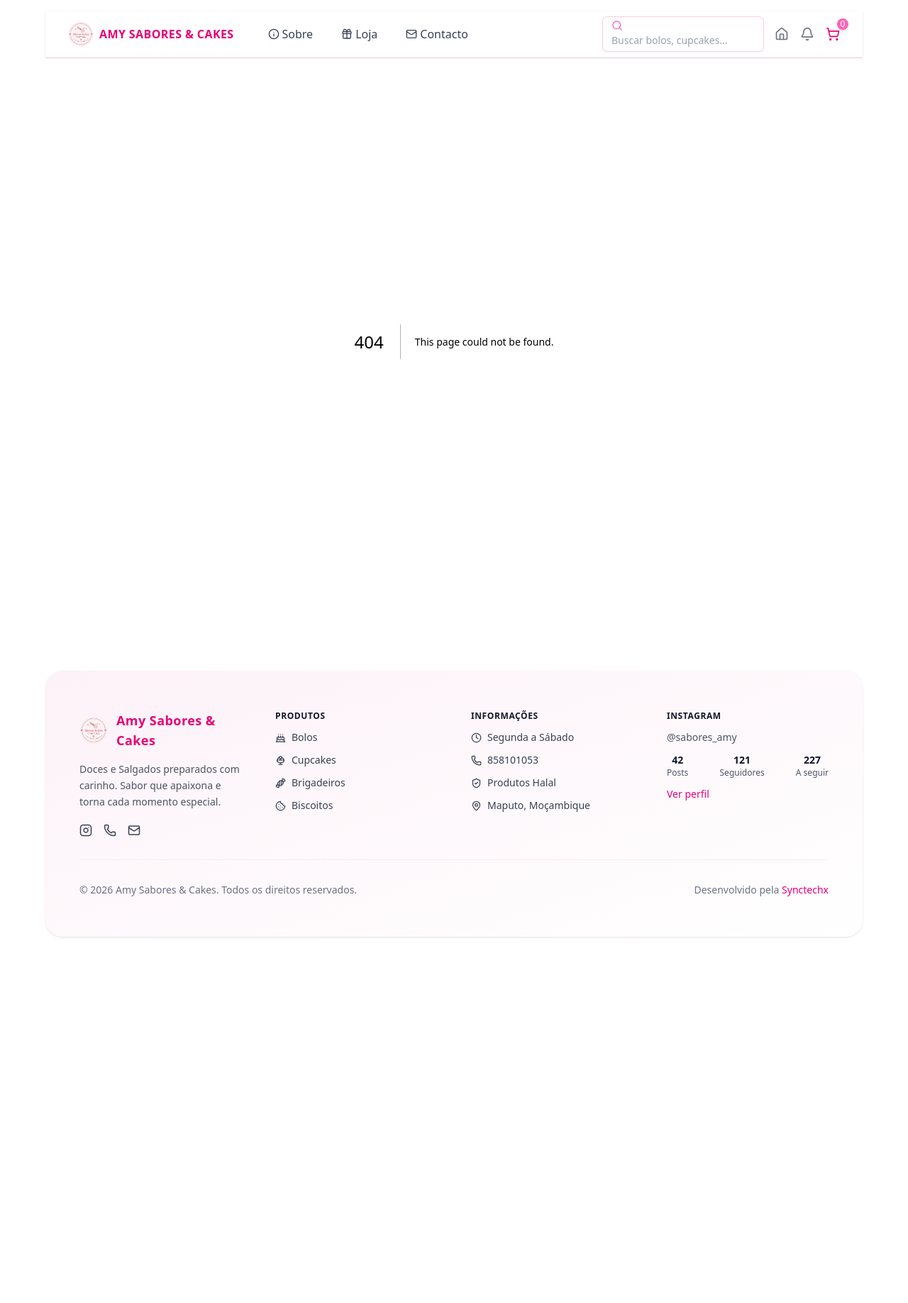
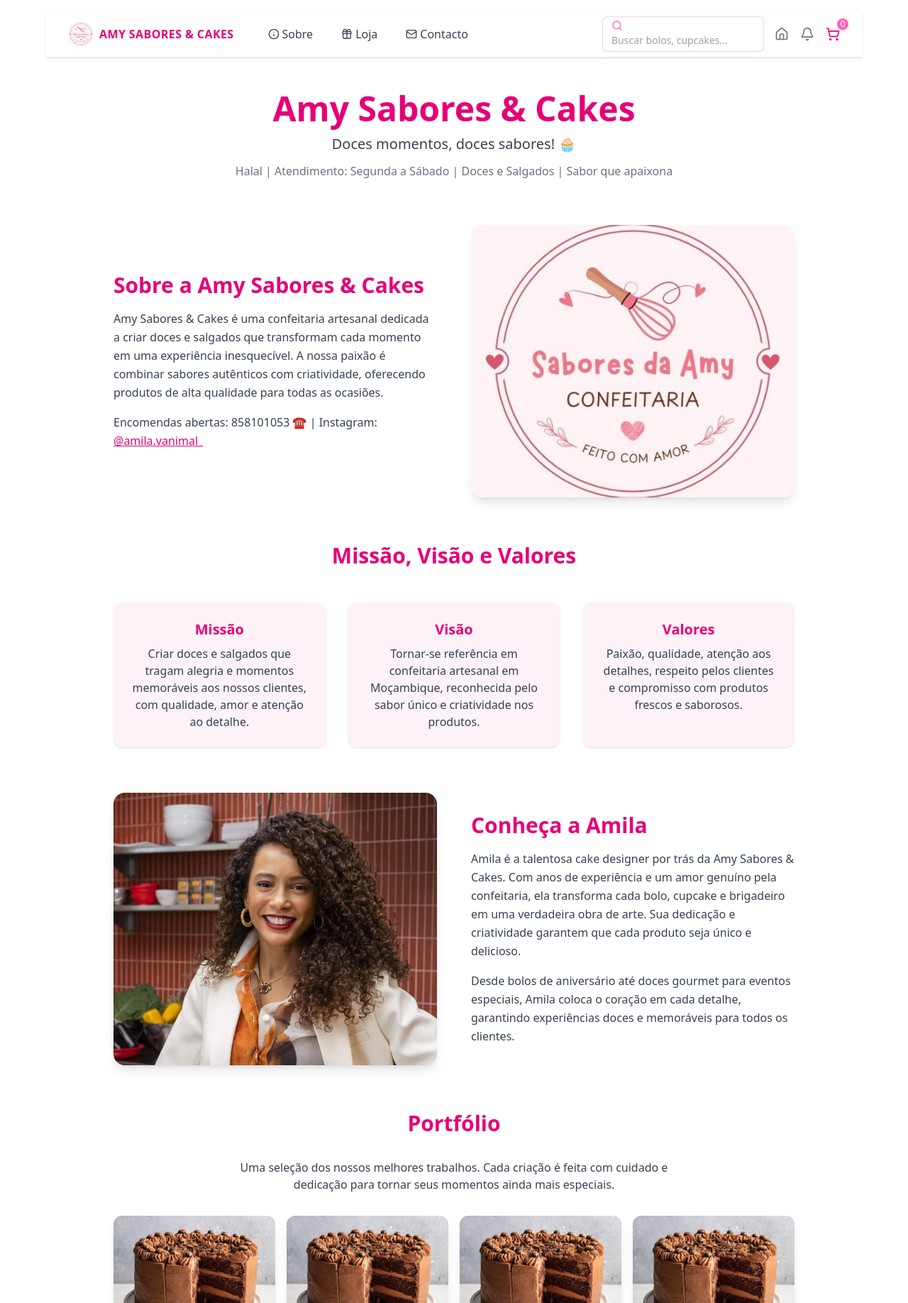
Before and after one commit to NiltonNovele/amysabores, a Next.js app: page /about in a window 1280 px wide. Before the commit this address had no page. Shown: the top 1836 px of the page at 71% size. Before the commit the page ends 1336 px from the top, so only its background shows below. Built offline with nearby package versions, Linux system fonts and the light colour scheme.

Commit message:
enhanced

```diff
--- /dev/null
+++ b/src/app/about/page.tsx
@@ -0,0 +1,115 @@
+"use client";
+
+import Image from "next/image";
+
+const portfolioImages = [
+  "/cake.jpg",
+  "/cake.jpg",
+  "/cake.jpg",
+  "/cake.jpg",
+  "/cake.jpg",
+  "/cake.jpg",
+  "/cake.jpg",
+  "/cake.jpg",
+];
+
+export default function AboutPage() {
+  return (
+    <div className="space-y-16 px-4 md:px-12 lg:px-24 py-12 max-w-7xl mx-auto">
+      {/* HEADER */}
+      <header className="text-center space-y-3">
+        <h1 className="text-4xl md:text-5xl font-bold text-pink-600">
+          Amy Sabores & Cakes
+        </h1>
+        <p className="text-gray-700 text-lg md:text-xl">
+          Doces momentos, doces sabores! 🧁
+        </p>
+        <p className="text-gray-500">
+          Halal | Atendimento: Segunda a Sábado | Doces e Salgados | Sabor que apaixona
+        </p>
+      </header>
+
+      {/* SOBRE NÓS */}
+      <section className="grid md:grid-cols-2 gap-12 items-center">
+        <div className="space-y-4">
+          <h2 className="text-3xl font-semibold text-pink-600">Sobre a Amy Sabores & Cakes</h2>
+          <p className="text-gray-700 leading-relaxed">
+            Amy Sabores & Cakes é uma confeitaria artesanal dedicada a criar doces e salgados que transformam cada momento em uma experiência inesquecível. A nossa paixão é combinar sabores autênticos com criatividade, oferecendo produtos de alta qualidade para todas as ocasiões.
+          </p>
+          <p className="text-gray-700 leading-relaxed">
+            Encomendas abertas: 858101053 ☎️ | Instagram: <a href="https://www.instagram.com/amila.vanimal_" className="text-pink-600 underline">@amila.vanimal_</a>
+          </p>
+        </div>
+        <div className="relative w-full h-80 md:h-96 rounded-2xl overflow-hidden shadow-lg">
+          <Image
+            src="/logo-b.jpg"
+            alt="Amy Sabores & Cakes Loja"
+            fill
+            className="object-cover"
+          />
+        </div>
+      </section>
+
+      {/* MISSÃO, VISÃO, VALORES */}
+      <section className="space-y-12 text-center">
+        <h2 className="text-3xl font-semibold text-pink-600">Missão, Visão e Valores</h2>
+        <div className="grid md:grid-cols-3 gap-8">
+          <div className="bg-pink-50 p-6 rounded-xl shadow hover:shadow-lg transition">
+            <h3 className="font-bold text-xl text-pink-600 mb-2">Missão</h3>
+            <p className="text-gray-700">
+              Criar doces e salgados que tragam alegria e momentos memoráveis aos nossos clientes, com qualidade, amor e atenção ao detalhe.
+            </p>
+          </div>
+          <div className="bg-pink-50 p-6 rounded-xl shadow hover:shadow-lg transition">
+            <h3 className="font-bold text-xl text-pink-600 mb-2">Visão</h3>
+            <p className="text-gray-700">
+              Tornar-se referência em confeitaria artesanal em Moçambique, reconhecida pelo sabor único e criatividade nos produtos.
+            </p>
+          </div>
+          <div className="bg-pink-50 p-6 rounded-xl shadow hover:shadow-lg transition">
+            <h3 className="font-bold text-xl text-pink-600 mb-2">Valores</h3>
+            <p className="text-gray-700">
+              Paixão, qualidade, atenção aos detalhes, respeito pelos clientes e compromisso com produtos frescos e saborosos.
+            </p>
+          </div>
+        </div>
+      </section>
+
+      {/* MEET AMILA */}
+      <section className="grid md:grid-cols-2 gap-12 items-center">
+        <div className="relative w-full h-80 md:h-96 rounded-2xl overflow-hidden shadow-lg">
+          <Image
+            src="/ceo.webp"
+            alt="Amila - Baker"
+            fill
+            className="object-cover"
+          />
+        </div>
+        <div className="space-y-4">
+          <h2 className="text-3xl font-semibold text-pink-600">Conheça a Amila</h2>
+          <p className="text-gray-700 leading-relaxed">
+            Amila é a talentosa cake designer por trás da Amy Sabores & Cakes. Com anos de experiência e um amor genuíno pela confeitaria, ela transforma cada bolo, cupcake e brigadeiro em uma verdadeira obra de arte. Sua dedicação e criatividade garantem que cada produto seja único e delicioso.
+          </p>
+          <p className="text-gray-700 leading-relaxed">
+            Desde bolos de aniversário até doces gourmet para eventos especiais, Amila coloca o coração em cada detalhe, garantindo experiências doces e memoráveis para todos os clientes.
+          </p>
+        </div>
+      </section>
+
+      {/* PORTFÓLIO / GALERIA */}
+      <section className="space-y-8">
+        <h2 className="text-3xl font-semibold text-pink-600 text-center">Portfólio</h2>
+        <p className="text-gray-700 text-center max-w-2xl mx-auto">
+          Uma seleção dos nossos melhores trabalhos. Cada criação é feita com cuidado e dedicação para tornar seus momentos ainda mais especiais.
+        </p>
+        <div className="grid grid-cols-2 sm:grid-cols-3 md:grid-cols-4 gap-4">
+          {portfolioImages.map((img, idx) => (
+            <div key={idx} className="relative w-full h-48 rounded-xl overflow-hidden shadow-lg hover:scale-105 transition">
+              <Image src={img} alt={`Portfólio ${idx + 1}`} fill className="object-cover" />
+            </div>
+          ))}
+        </div>
+      </section>
+    </div>
+  );
+}
--- a/src/components/Navbar.tsx
+++ b/src/components/Navbar.tsx
@@ -12,7 +12,7 @@ const Navbar = () => {
   const toggleMobileMenu = () => setMobileMenuOpen((prev) => !prev);
 
   const menuItems = [
-    { name: "Sobre", href: "/sobre", icon: <Info className="w-4 h-4" /> },
+    { name: "Sobre", href: "/about", icon: <Info className="w-4 h-4" /> },
     { name: "Loja", href: "/products", icon: <Gift className="w-4 h-4" /> },
     { name: "Contacto", href: "/contact", icon: <Mail className="w-4 h-4" /> },
   ];
--- a/src/components/ProductList.tsx
+++ b/src/components/ProductList.tsx
@@ -25,7 +25,7 @@ const products: ProductsType = [
     price: 7680,
     sizes: ["Pequeno", "Médio", "Grande"],
     colors: ["#7B3F00", "#5A2D0C"],
-    images: { "#7B3F00": "/products/1g.png", "#5A2D0C": "/products/1p.png" },
+    images: { "#7B3F00": "/cake.jpg", "#5A2D0C": "/cake.jpg" },
   },
   {
     id: 2,
@@ -36,7 +36,7 @@ const products: ProductsType = [
     price: 1600,
     sizes: ["Unidade", "Dúzia"],
     colors: ["#F3E5AB", "#FFF2CC"],
-    images: { "#F3E5AB": "/products/2g.png", "#FFF2CC": "/products/2gr.png" },
+    images: { "#F3E5AB": "/cake.jpg", "#FFF2CC": "/cake.jpg" },
   },
   {
     id: 3,
@@ -47,7 +47,7 @@ const products: ProductsType = [
     price: 350,
     sizes: ["Pequeno", "Médio", "Grande"],
     colors: ["#3E1F0D", "#5C2A0E"],
-    images: { "#3E1F0D": "/products/3gr.png", "#5C2A0E": "/products/3b.png" },
+    images: { "#3E1F0D": "/cake.jpg", "#5C2A0E": "/cake.jpg" },
   },
   {
     id: 4,
@@ -58,7 +58,7 @@ const products: ProductsType = [
     price: 510,
     sizes: ["Pequeno", "Médio", "Grande"],
     colors: ["#F4D6A0", "#E2B07F"],
-    images: { "#F4D6A0": "/products/4w.png", "#E2B07F": "/products/4p.png" },
+    images: { "#F4D6A0": "/cake.jpg", "#E2B07F": "/cake.jpg" },
   },
   {
     id: 5,
@@ -69,7 +69,7 @@ const products: ProductsType = [
     price: 9600,
     sizes: ["Médio", "Grande"],
     colors: ["#C11B17", "#A1120B"],
-    images: { "#C11B17": "/products/5r.png", "#A1120B": "/products/5o.png" },
+    images: { "#C11B17": "/cake.jpg", "#A1120B": "/cake.jpg" },
   },
   {
     id: 6,
@@ -80,7 +80,7 @@ const products: ProductsType = [
     price: 1150,
     sizes: ["Unidade", "Dúzia"],
     colors: ["#F9E79F", "#D6AEDD"],
-    images: { "#F9E79F": "/products/6g.png", "#D6AEDD": "/products/6w.png" },
+    images: { "#F9E79F": "/cake.jpg", "#D6AEDD": "/cake.jpg" },
   },
   {
     id: 7,
@@ -91,7 +91,7 @@ const products: ProductsType = [
     price: 1920,
     sizes: ["Unidade", "Dúzia"],
     colors: ["#F28DA3", "#E75480"],
-    images: { "#F28DA3": "/products/7g.png", "#E75480": "/products/7p.png" },
+    images: { "#F28DA3": "/cake.jpg", "#E75480": "/cake.jpg" },
   },
   {
     id: 8,
@@ -102,7 +102,7 @@ const products: ProductsType = [
     price: 3840,
     sizes: ["Caixa 6", "Caixa 12"],
     colors: ["#7D3C98", "#1F618D"],
-    images: { "#7D3C98": "/products/8b.png", "#1F618D": "/products/8gr.png" },
+    images: { "#7D3C98": "/cake.jpg", "#1F618D": "/cake.jpg" },
   },
 ];
 
--- a/src/components/ShippingForm.tsx
+++ b/src/components/ShippingForm.tsx
@@ -40,7 +40,7 @@ const ShippingForm = ({
           className="border-b border-pink-200 py-2 outline-none text-sm placeholder-pink-300 focus:border-pink-500 focus:ring-0 transition"
           type="text"
           id="name"
-          placeholder="Amila van Animal"
+          placeholder="Amila vanimal"
           {...register("name")}
         />
         {errors.name && (
```
Also changed, not shown: public/cake.jpg (added), public/ceo.webp (added).
